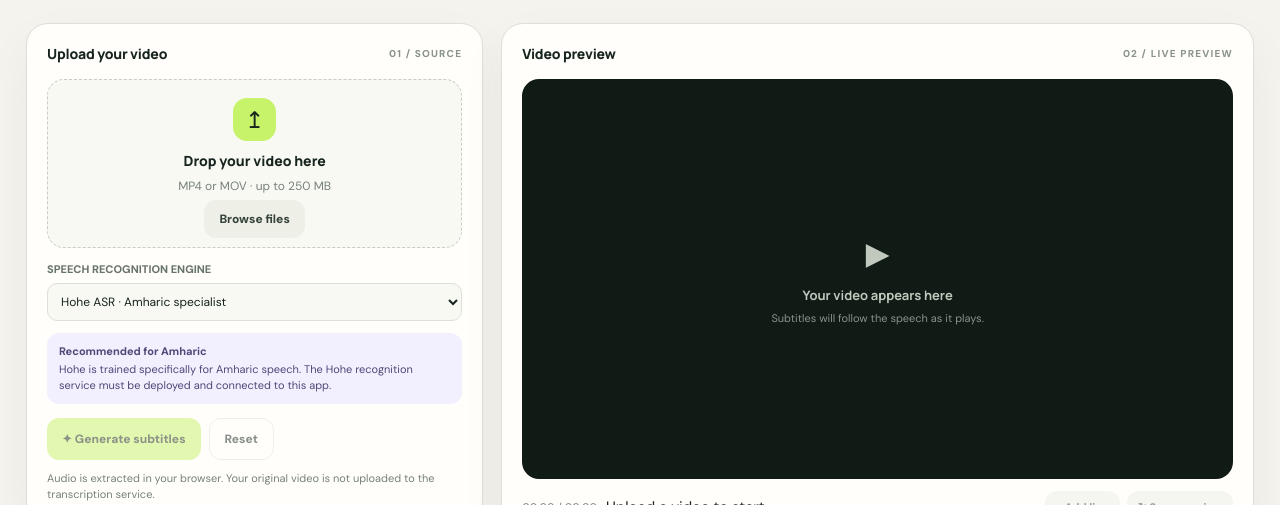
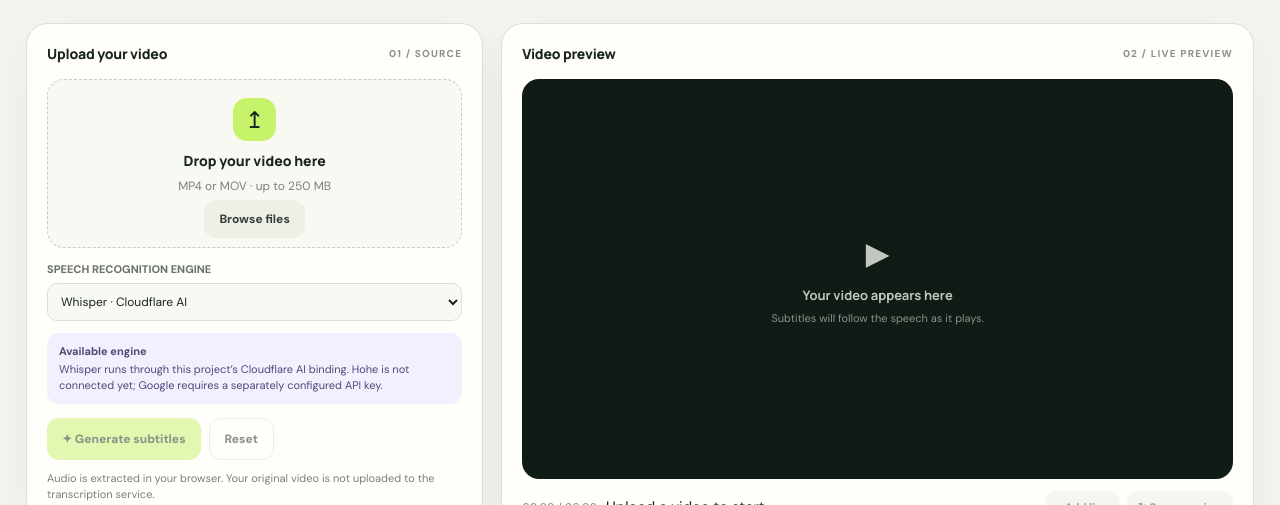
Before and after one commit to usmiabd40-eng/afrisub-studio, a plain HTML site: page index.html in a window 1280 px wide. Shown: the part 295-800 px from the top of the page. Drawn offline with Linux system fonts and the light colour scheme.

Commit message:
Make configured Whisper engine the default

```diff
--- a/index.html
+++ b/index.html
@@ -27,8 +27,8 @@
 <section class="card"><div class="cardhead"><h2>Upload your video</h2><span class="step">01 / SOURCE</span></div>
 <div class="upload" id="dropzone" role="button" tabindex="0" aria-label="Choose a video file"><div><div class="upicon">↥</div><b>Drop your video here</b><p>MP4 or MOV · up to 250 MB</p><span class="btn light">Browse files</span></div></div><input id="videoFile" type="file" accept="video/mp4,video/quicktime,.mp4,.mov" hidden>
 <div class="filebar" id="filebar" hidden><strong id="filename">No video selected</strong><span id="filesize"></span><button class="btn small light" id="remove">Remove</button></div>
-<div class="field"><label for="engine">SPEECH RECOGNITION ENGINE</label><select id="engine"><option value="hohe" selected>Hohe ASR · Amharic specialist</option><option value="whisper">Whisper · backup engine</option><option value="google">Google Speech · alternative</option></select></div>
-<div class="engine-note" id="engineNote"><b>Recommended for Amharic</b>Hohe is trained specifically for Amharic speech. The Hohe recognition service must be deployed and connected to this app.</div>
+<div class="field"><label for="engine">SPEECH RECOGNITION ENGINE</label><select id="engine"><option value="whisper" selected>Whisper · Cloudflare AI</option><option value="hohe" disabled>Hohe ASR · service not connected</option><option value="google">Google Speech · API key required</option></select></div>
+<div class="engine-note" id="engineNote"><b>Available engine</b>Whisper runs through this project’s Cloudflare AI binding. Hohe is not connected yet; Google requires a separately configured API key.</div>
 <div class="row" style="display:flex;gap:8px;margin-top:14px"><button class="btn primary" id="generate" disabled>✦ Generate subtitles</button><button class="btn outline" id="reset" disabled>Reset</button></div>
 <div class="status" id="status"><span id="statusText"></span><div class="progress"><span id="progressBar"></span></div></div>
 <p class="hint">Audio is extracted in your browser. Your original video is not uploaded to the transcription service.</p>
```
